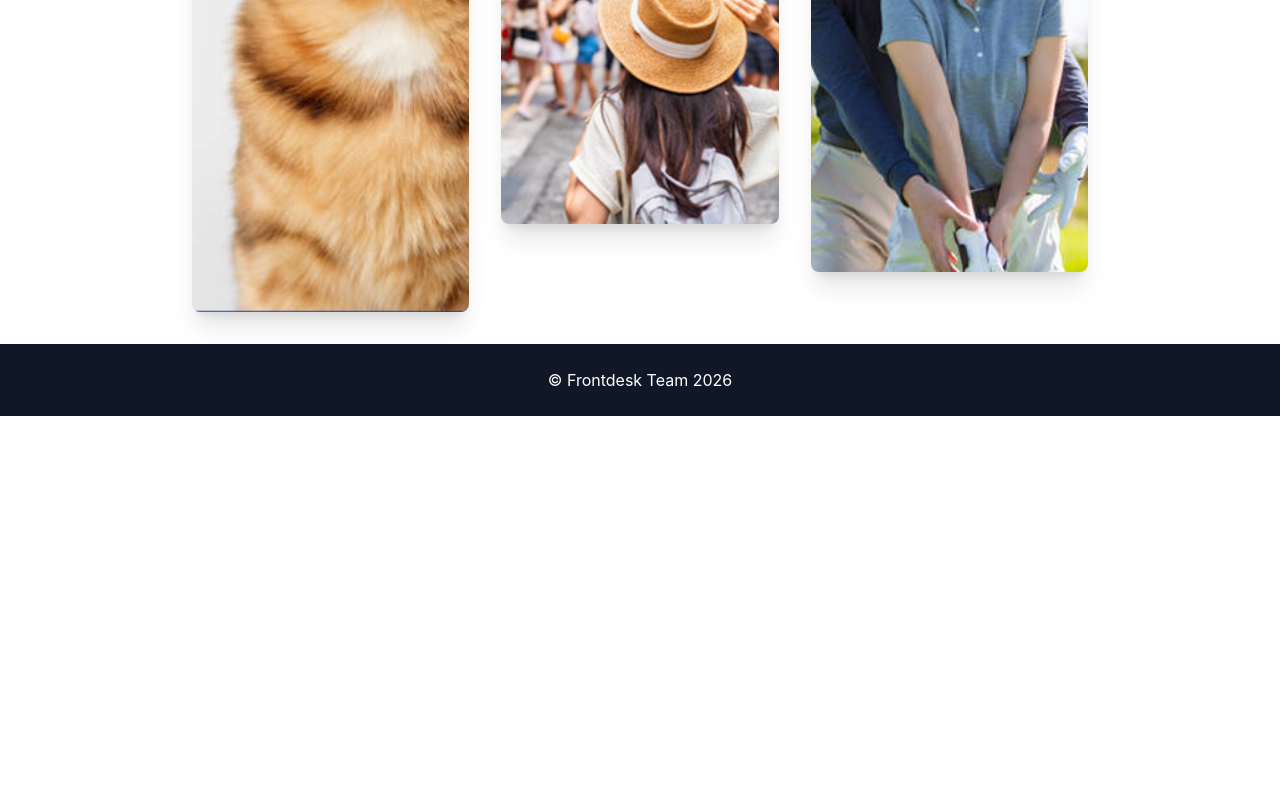
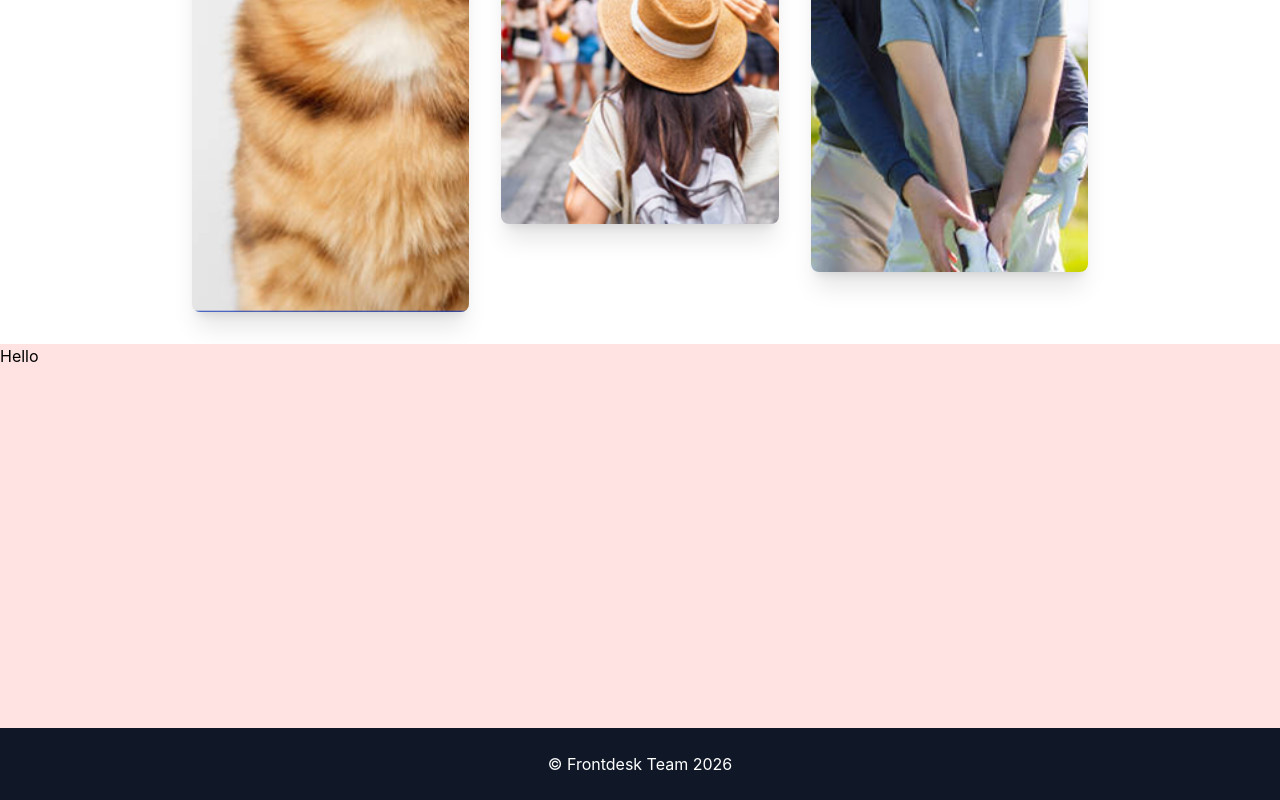
Before and after one commit to eringz/timeless-media-studio, a Next.js app: page / in a window 1280 px wide. Shown: the part 4148-4948 px from the top of the page. Before the commit the page ends 4564 px from the top, so only its background shows below. Built offline with nearby package versions, Linux system fonts and the light colour scheme.

Commit message:
sections: updated gallery section

```diff
--- a/sections/galleries/Gallery.tsx
+++ b/sections/galleries/Gallery.tsx
@@ -34,6 +34,9 @@ const Gallery = () => {
                     <div className="h-[600px] bg-[url(/images/gallery/couple-golf.png)] bg-no-repeat bg-cover bg-center rounded-lg shadow-xl" />
                 </div>
             </div>
+            <div className="hidden lg:flex bg-red-100 h-96">
+                Hello
+            </div>
         </div>
     );
 }
```
